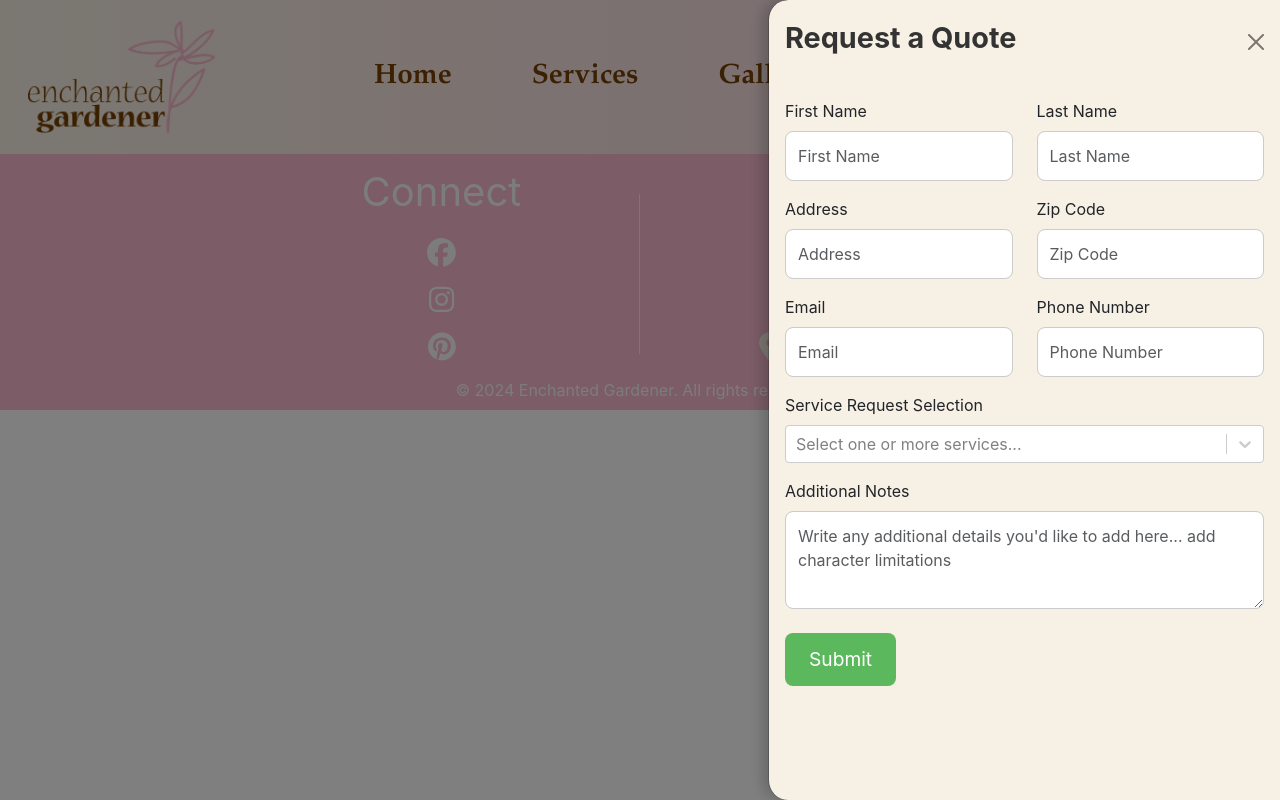
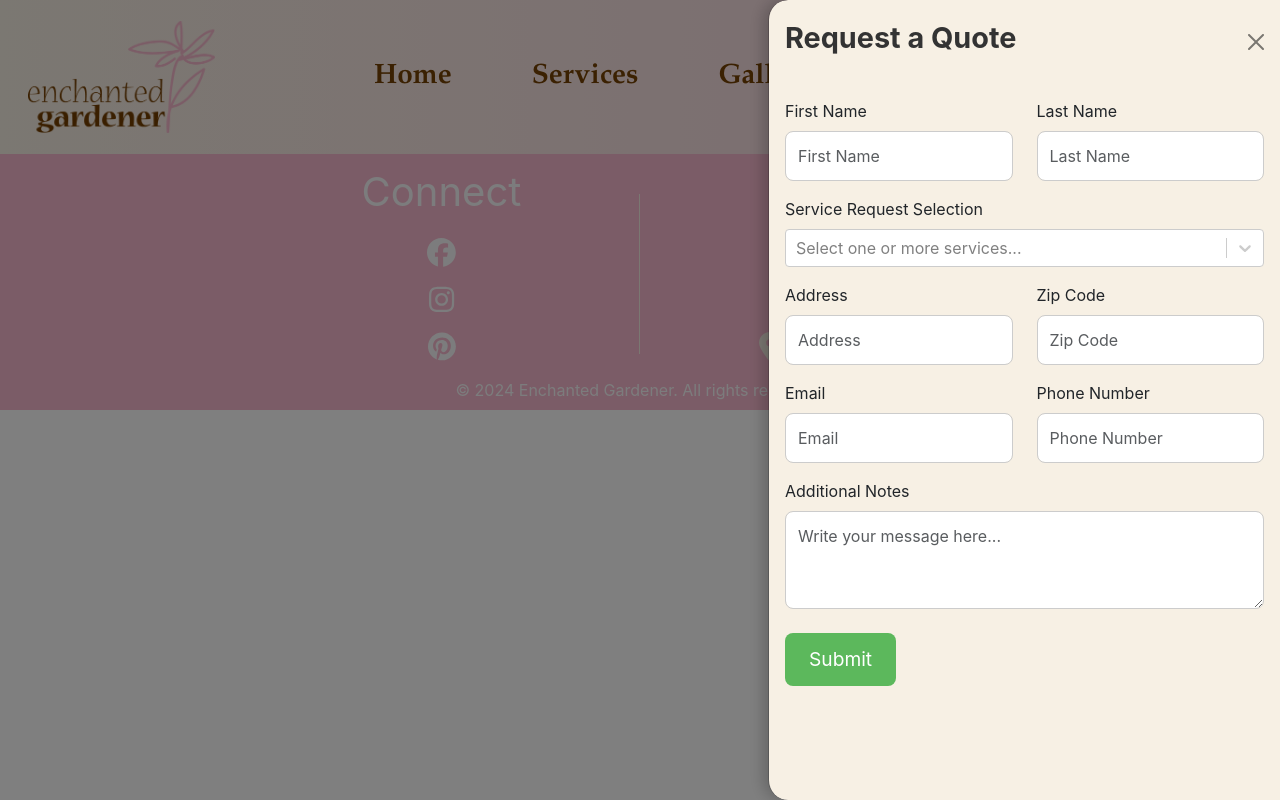
Before and after one commit to Jakew9697/EG, a React (Create React App) app: page /quote in a window 1280 px wide. Both pictures are taken after a click on the button "Contact Us". Built offline with nearby package versions, Linux system fonts and the light colour scheme.

Commit message:
slight adjustments to the quote off-canvas

```diff
--- a/src/components/Quote.jsx
+++ b/src/components/Quote.jsx
@@ -31,6 +31,7 @@ export default function Quote({ show, handleClose }) {
     { value: "maintenance", label: "Maintenance" },
     { value: "chemicalapplication", label: "Chemical Application" },
     { value: "seasonalservice", label: "Seasonal Service" },
+    { value: "notlisted", label: "Not Listed" },
   ];
 
   const animatedComponents = makeAnimated();
@@ -51,6 +52,13 @@ export default function Quote({ show, handleClose }) {
   // Handle select change for services
   const handleSelectChange = (selected) => {
     setFormData({ ...formData, services: selected });
+
+    // Clear the error if the user selects one or more services
+    if (errors.services) {
+      const newErrors = { ...errors };
+      delete newErrors.services;
+      setErrors(newErrors);
+    }
   };
 
   // Validate form fields
@@ -67,6 +75,9 @@ export default function Quote({ show, handleClose }) {
     if (!formData.phoneNumber.trim())
       newErrors.phoneNumber = "Phone Number is required";
     if (!formData.message.trim()) newErrors.message = "Message is required";
+    if (formData.services.length === 0)
+      newErrors.services = "Selecting one or more options is required";
+
     return newErrors;
   };
 
@@ -153,6 +164,28 @@ export default function Quote({ show, handleClose }) {
           </Row>
           <Row>
             <Col>
+              <Form.Group controlId="formServiceSelection" className="mb-3">
+                <Form.Label>Service Request Selection</Form.Label>
+                <Select
+                  options={serviceOptions}
+                  isMulti
+                  components={animatedComponents}
+                  value={formData.services}
+                  onChange={handleSelectChange}
+                  placeholder="Select one or more services..."
+                  className={`react-select-container ${
+                    errors.services ? "is-invalid" : ""
+                  }`}
+                  classNamePrefix="react-select"
+                />
+                {errors.services && (
+                  <div className="text-danger">{errors.services}</div>
+                )}
+              </Form.Group>
+            </Col>
+          </Row>
+          <Row>
+            <Col>
               <Form.Group controlId="formAddress" className="mb-3">
                 <Form.Label>Address</Form.Label>
                 <Form.Control
@@ -215,30 +248,13 @@ export default function Quote({ show, handleClose }) {
               </Form.Group>
             </Col>
           </Row>
-          <Row>
-            <Col>
-              <Form.Group controlId="formServiceSelection" className="mb-3">
-                <Form.Label>Service Request Selection</Form.Label>
-                <Select
-                  options={serviceOptions}
-                  isMulti
-                  components={animatedComponents}
-                  value={formData.services}
-                  onChange={handleSelectChange}
-                  placeholder="Select one or more services..."
-                  className="react-select-container"
-                  classNamePrefix="react-select"
-                />
-              </Form.Group>
-            </Col>
-          </Row>
           <Form.Group controlId="formMessage" className="mb-4">
             <Form.Label>Additional Notes</Form.Label>
             <Form.Control
               as="textarea"
               rows={3}
               name="message"
-              placeholder="Write any additional details you'd like to add here... add character limitations"
+              placeholder="Write your message here..."
               className="modern-input"
               value={formData.message}
               onChange={handleChange}
```
